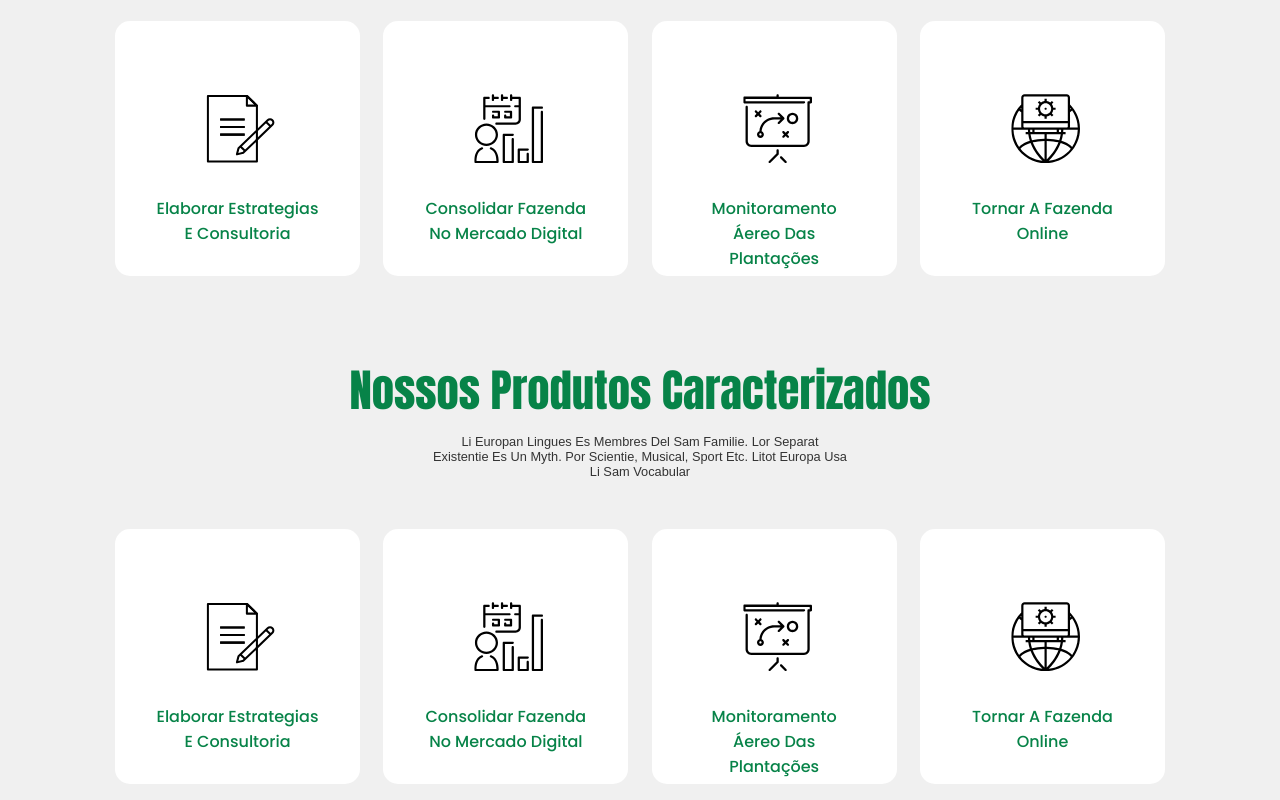
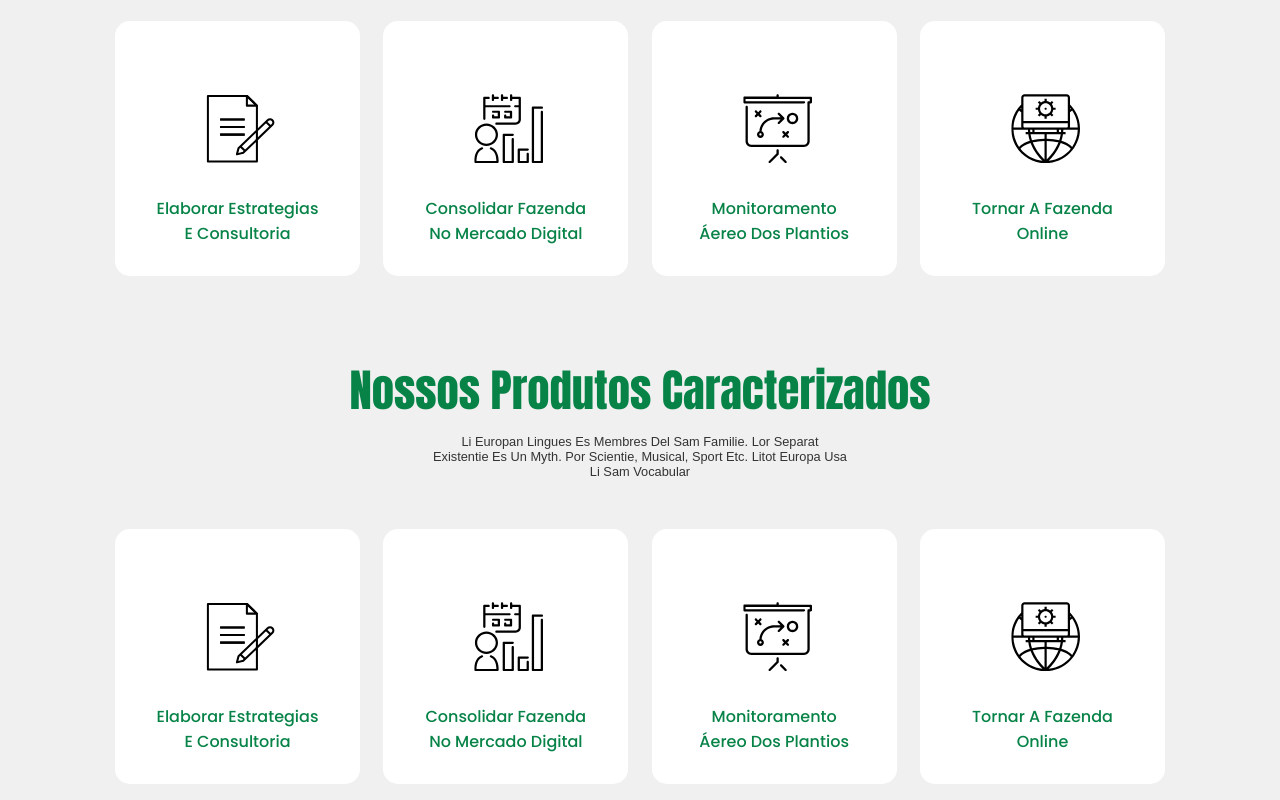
Before and after one commit to delciocapolo/agricolar, a React (Vite) app: page / in a window 1280 px wide. Shown: the part 1411-2211 px from the top of the page. Built offline with nearby package versions, Linux system fonts and the light colour scheme.

Commit message:
fixed a problem with re-render component

```diff
--- a/src/DTO/service.ts
+++ b/src/DTO/service.ts
@@ -1,10 +1,10 @@
-import { IService } from "../components/skeleton/Service";
+import { IItemService } from "../components/skeleton/Service";
 import note from "../assets/serviceIcons/note.svg";
 import statitic from "../assets/serviceIcons/statitic.svg";
 import strategy from "../assets/serviceIcons/strategy.svg";
 import nworldote from "../assets/serviceIcons/world.svg";
 
-export const services: IService[] = [
+export const services: IItemService[] = [
   {
     url: "logistica",
     pathImage: note,
@@ -18,7 +18,7 @@ export const services: IService[] = [
   {
     url: "agricolar",
     pathImage: strategy,
-    descriptionImg: "monitoramento áereo das plantações",
+    descriptionImg: "monitoramento áereo dos plantios",
   },
   {
     url: "farmonline",
--- a/src/components/skeleton/Service.tsx
+++ b/src/components/skeleton/Service.tsx
@@ -1,28 +1,37 @@
-import { JSX, FC } from "react";
+import { JSX, FC, useState, useEffect } from "react";
 import { v4 as uuidv4 } from "uuid";
 
 export interface IService {
   title?: string;
   description?: string;
+  services?: Array<IItemService>;
+  actived?: boolean;
+}
+
+export interface IItemService {
   url?: string;
   pathImage?: string;
   descriptionImg?: string;
-  services?: Array<IService>;
-  actived?: string;
+  descriptionFeaturedProduct?: string;
 }
 
-const ItemService: FC<IService> = ({
+const ItemService: FC<IItemService & { status?: string; }> = ({
   url,
   descriptionImg,
   pathImage,
-  actived,
-}): JSX.Element | undefined => {
+  status = '',
+  descriptionFeaturedProduct = ''
+}): JSX.Element | null => {
+  if(!url) return null;
+
+  const imageUrl = `http://localhost:5173/service/${url}`;
+
   return (
     <a
-      href={`http://localhost:5173/service/${url}`}
+      href={imageUrl}
       target="_blank"
       rel="noopener noreferrer"
-      className={`card-service ${actived} d-grid`}
+      className={`card-service ${status} d-grid`}
     >
       <svg
         width="125"
@@ -30,7 +39,6 @@ const ItemService: FC<IService> = ({
         viewBox="0 0 300 300"
         xmlns="https://www.w3c.org/2000/svg"
       >
-        {/* <rect x="0" y="0" width="300" height="300" fill="lightgray" /> */}
         <image
           xlinkHref={pathImage}
           width="165"
@@ -41,7 +49,10 @@ const ItemService: FC<IService> = ({
         />
       </svg>
       <b className="descriptio-img">{descriptionImg}</b>
-      {actived ? <span className="desc-card"></span> : <></>}
+      {
+        (descriptionFeaturedProduct !== '' && descriptionFeaturedProduct)
+        && <span className="desc-card">{descriptionFeaturedProduct}</span>
+      }
     </a>
   );
 };
@@ -50,21 +61,34 @@ const Service: FC<IService> = ({
   title,
   description,
   services,
-}): JSX.Element => {
+  actived,
+}): JSX.Element | null => {
+  const [activedStatus, setActivedStatus] = useState<string>('');
+
+  if(!title && !description && services?.length === 0) return null;
+
+  useEffect(() => {
+    if(actived) {
+      setActivedStatus("actived");
+    }
+  }, [actived]);
+
   return (
     <article className="service">
       <div className="container d-grid">
         <div className="content d-grid">
-          {title ? <h1 className="title">{title}</h1> : <></>}
-          {description ? <h2 className="subtitle">{description}</h2> : <></>}
+          {title && <h1 className="title">{title}</h1>}
+          {description && <h2 className="subtitle">{description}</h2>}
         </div>
         <nav className="image-content d-flex">
-          {services?.map(({ url, descriptionImg, pathImage }) => (
+          {services?.map(({ url, descriptionImg, pathImage, descriptionFeaturedProduct }) => (
             <ItemService
               descriptionImg={descriptionImg}
               pathImage={pathImage}
               url={url}
               key={uuidv4()}
+              status={activedStatus}
+              descriptionFeaturedProduct={descriptionFeaturedProduct}
             />
           ))}
         </nav>
--- a/src/components/skeleton/Skeleton.tsx
+++ b/src/components/skeleton/Skeleton.tsx
@@ -59,7 +59,7 @@ const Skeleton = (): JSX.Element => {
         description="li europan lingues es membres del sam familie. lor separat existentie es un myth. por scientie, musical, sport etc. litot europa usa li sam vocabular"
         services={services}
         key={uuidv4()}
-        actived="actived"
+        actived
       />
     </section>
   );
```
